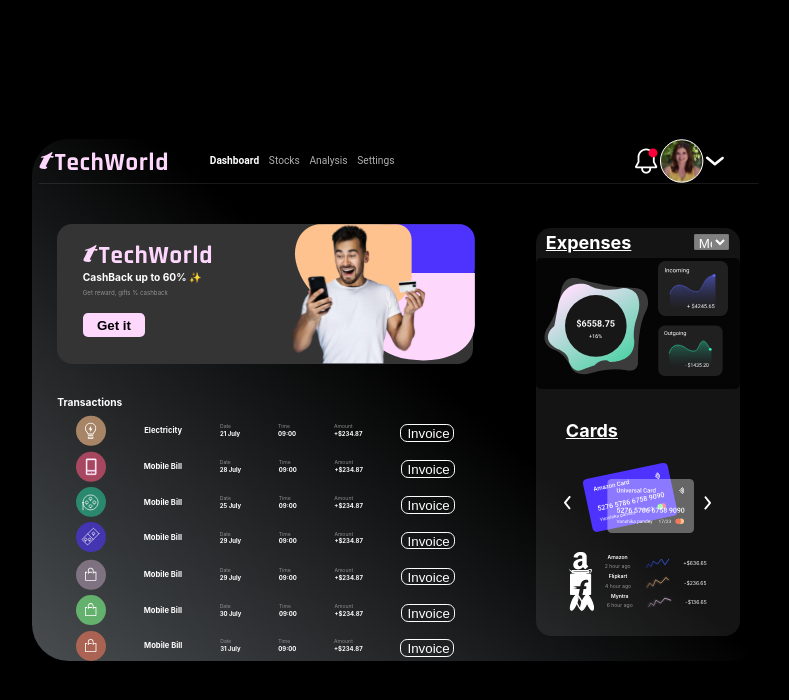
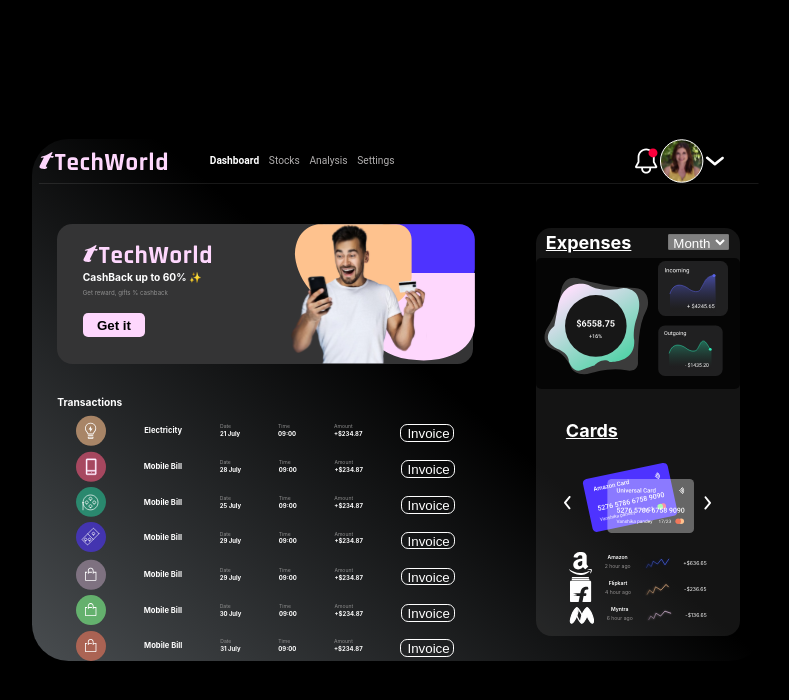
Before and after one commit to shubham947222/MaterialD_assignment, a React (Create React App) app: page / in a window 1280 px wide. Shown: the top 700 px of the page, without its empty margins (241-1030 px from the left). Built offline with nearby package versions, Linux system fonts and the light colour scheme.

Commit message:
minor fixes

```diff
--- a/src/components/RightCompo/Right.css
+++ b/src/components/RightCompo/Right.css
@@ -102,7 +102,7 @@
   color: #fff;
   background-color: grey;
   border-radius: 0.2rem;
-  width: 7rem;
+  width: 12rem;
   height: 3rem;
   /* border: 1px solid white; */
 }
@@ -142,6 +142,7 @@
   display: flex;
   justify-content: space-evenly;
   align-items: center;
+  padding-bottom: 1.3rem;
 }
 .graphDiv {
   display: flex;
--- a/src/components/Transaction/transactions.css
+++ b/src/components/Transaction/transactions.css
@@ -8,6 +8,9 @@
   margin-left: 5rem;
   margin-bottom: 1rem;
   color: white;
+}
+.Transaction::-webkit-scrollbar {
+  display: none;
 }
 .info {
   display: flex;
```
